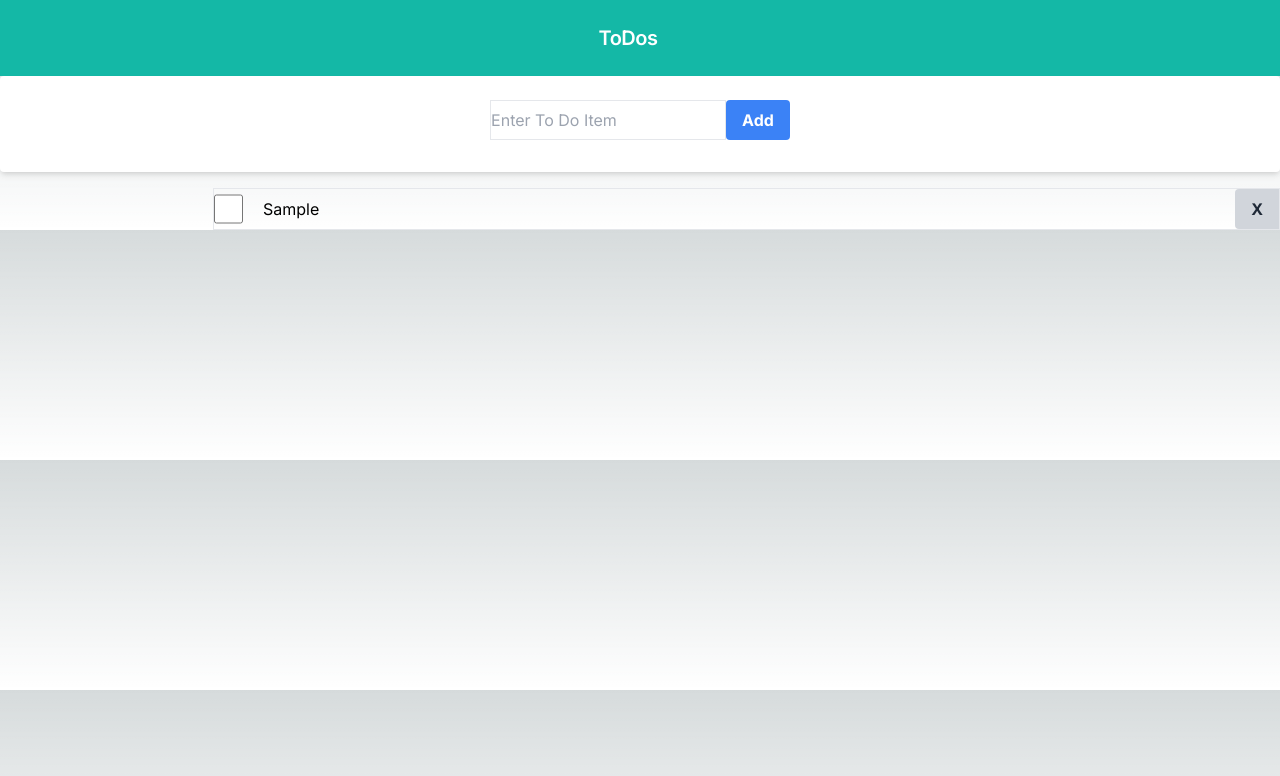
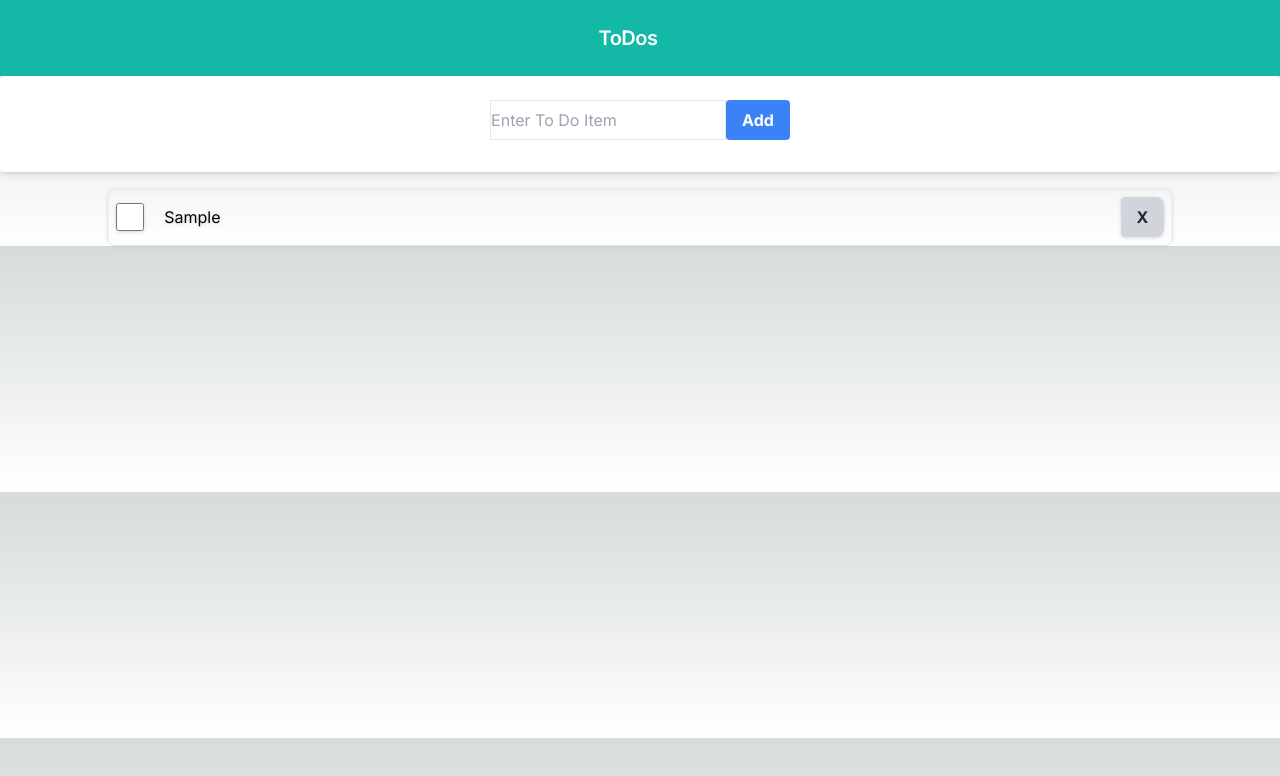
Before and after one commit to SheoranRavi/ListsApp, a Next.js app in the folder webapp/: page / in a window 1280 px wide. Both pictures are taken after typing "Sample" into the empty fields and a click on the button "Add". Shown: the top 776 px of the page. Built offline with nearby package versions, Linux system fonts and the light colour scheme.

Commit message:
style changes

```diff
--- a/webapp/src/app/components/List.jsx
+++ b/webapp/src/app/components/List.jsx
@@ -7,7 +7,7 @@ export default function List(props){
     console.log("re-rendering List");
     return (
         <div className="container">
-            <ul className='flex flex-col items-end w-full'>
+            <ul className='flex flex-col items-center w-full'>
                 {toDos.map((item) => {
                     return <ToDoItem key={item.id} item={item} updateToDo={updateToDo} updateItems={updateItems}/>
                 })}
--- a/webapp/src/app/components/ToDoItem.jsx
+++ b/webapp/src/app/components/ToDoItem.jsx
@@ -27,7 +27,7 @@ export default function ToDoItem(props) {
 
 	return (
 		<>
-			<div className="flex space-x-5 w-10/12 justify-between items-center border">
+			<div className="flex space-x-5 w-10/12 p-2 justify-between items-center border rounded-lg drop-shadow">
 				<input
 					checked={checkedState}
 					type="checkbox"
@@ -37,7 +37,7 @@ export default function ToDoItem(props) {
 				></input>
 				<div className="flex space-x-4 w-full justify-start">{item.text}</div>
 				<div
-					className="cursor-pointer bg-gray-300 hover:bg-gray-400 text-gray-800 font-bold py-2 px-4 rounded-l"
+					className="cursor-pointer rounded-lg bg-gray-300 hover:bg-gray-400 text-gray-800 font-bold py-2 px-4 rounded-l"
 					onClick={removeItem}
 				>
 					X
```
